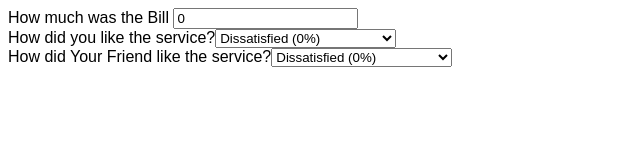
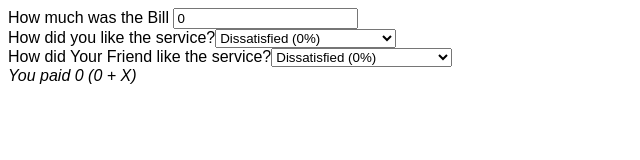
Before and after one commit to AbdullahiAbdulganiyu/tip-calculator-V1, a React (Create React App) app: page / in a window 1280 px wide. Shown: the top 160 px of the page, without its empty margins (0-640 px from the left). Built offline with nearby package versions, Linux system fonts and the light colour scheme.

Commit message:
rendering the stats on the UI

```diff
--- a/src/App.js
+++ b/src/App.js
@@ -12,6 +12,7 @@ export default function App() {
       <Bill amount={amount} handleChange={handleChange} />
       <Percentage>How did you like the service?</Percentage>
       <Percentage>How did Your Friend like the service?</Percentage>
+      <Stats amount={amount} />
     </div>
   );
 }
```
